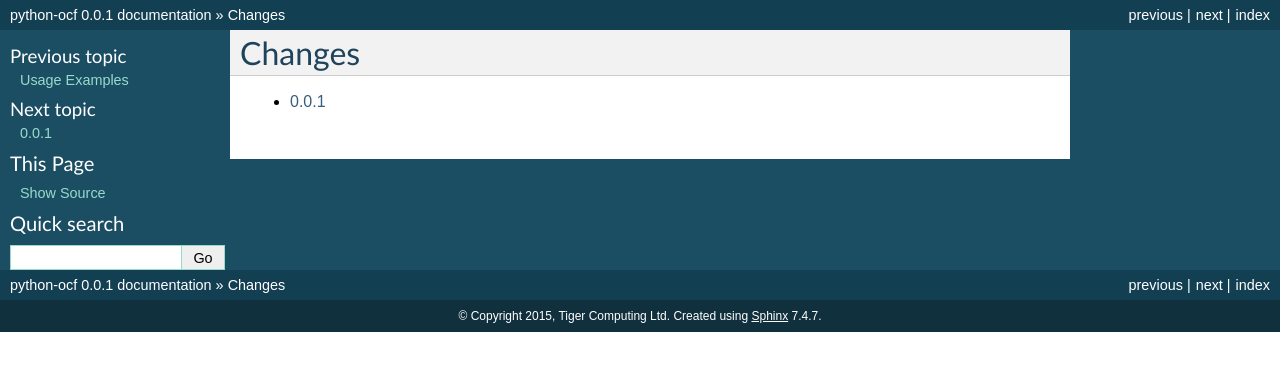
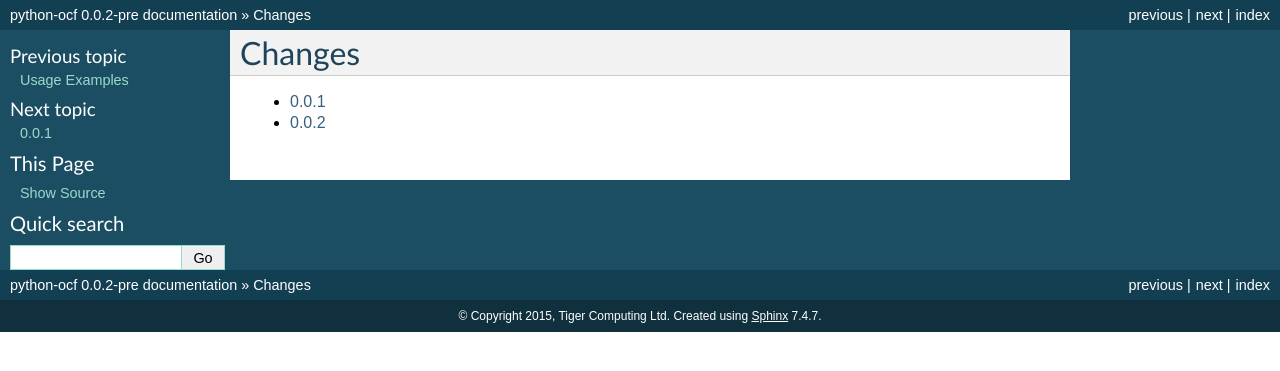
Before and after one commit to tigercomputing/python-ocf, a Sphinx documentation site: the page built from doc/source/changes.rst, in a window 1280 px wide. Shown: the top 371 px of the page. Built offline with Sphinx 7.4.7, drawn with Linux system fonts in a browser that asks for light colours.

Commit message:
Open up 0.0.2-pre for development

```diff
--- a/doc/source/changes.rst
+++ b/doc/source/changes.rst
@@ -4,3 +4,4 @@ Changes
 .. toctree::
 
    changes/0.0.1
+   changes/0.0.2
--- /dev/null
+++ b/doc/source/changes/0.0.2.rst
@@ -0,0 +1,4 @@
+0.0.2
+=====
+
+FIXME
--- a/doc/source/conf.py
+++ b/doc/source/conf.py
@@ -58,9 +58,9 @@ copyright = u'2015, Tiger Computing Ltd'
 # built documents.
 #
 # The short X.Y version.
-version = '0.0.1'
+version = '0.0.2'
 # The full version, including alpha/beta/rc tags.
-release = '0.0.1'
+release = '0.0.2-pre'
 
 # The language for content autogenerated by Sphinx. Refer to documentation
 # for a list of supported languages.
--- a/ocf/version.py
+++ b/ocf/version.py
@@ -16,4 +16,4 @@
 # 51 Franklin Street, Fifth Floor, Boston, MA 02110-1301 USA.
 
 # This should be the only line in this file.
-__version__ = '0.0.1'
+__version__ = '0.0.2-pre'
```
